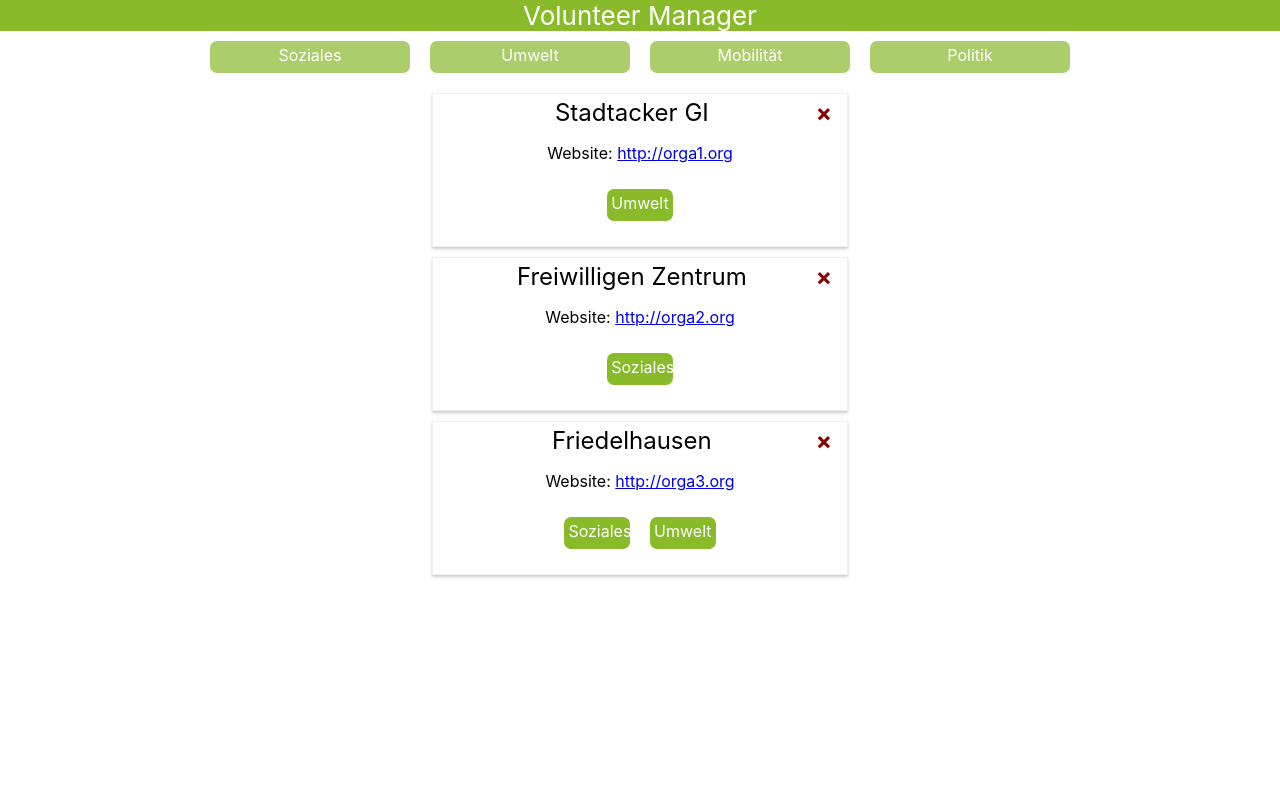
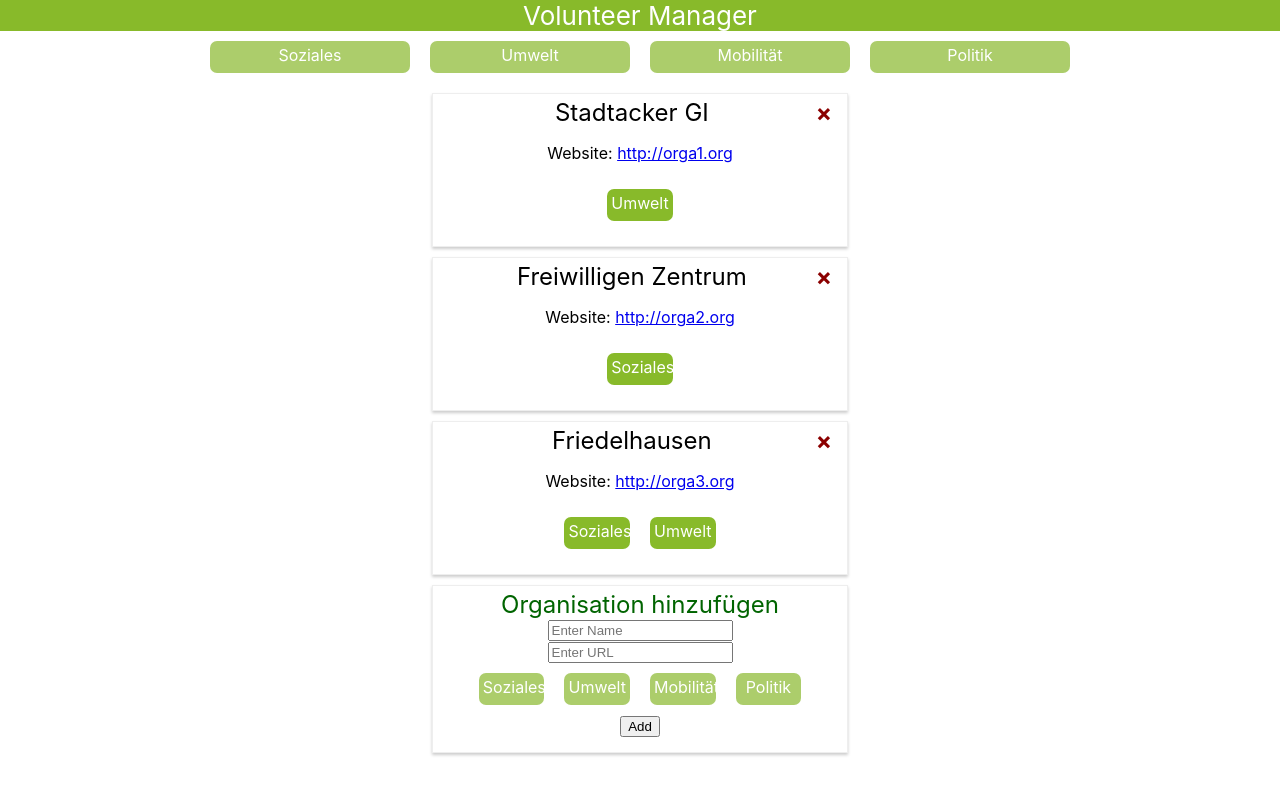
Before and after one commit to BaseVentura/Mule, a React (Create React App) app: page / in a window 1280 px wide. Shown: the top 794 px of the page. Built offline with nearby package versions, Linux system fonts and the light colour scheme.

Commit message:
Open Orgaadder per defaut in Orgalist

```diff
--- a/src/Components/OrgaAdder.js
+++ b/src/Components/OrgaAdder.js
@@ -3,9 +3,7 @@ import styles from './OrgaAdder.module.css'
 import LabelControl from './LabelControl';
 import PropTypes from 'prop-types';
 
-function OrgaAdder({labels,hide,click,show}) {
-
-    const showHideClassName = show ? styles.showDiv : styles.hideDiv;
+function OrgaAdder({labels,click}) {
 
     const [name,setName] = useState();
     const [URL,setURL] = useState();
@@ -27,11 +25,8 @@ function OrgaAdder({labels,hide,click,show}) {
     }
 
     return (
-        <div className={showHideClassName}>
-            <div className={styles.modal}>
-                <div className={styles.modalContent}>
-                    <div className={styles.modalHeader}>
-                        <span className={styles.close} onClick={hide}>×</span>
+            <div className={styles.OrgaAdder}>
+                    <div className={styles.Title}>
                         Organisation hinzufügen
                     </div>
                     <div>
@@ -49,22 +44,18 @@ function OrgaAdder({labels,hide,click,show}) {
                             id={id}
                             clicked={(event)=> buildLabel(id)}/>
                             )
-
                         )
                     }
                     </div>
                     <button onClick={()=>click(name, URL, Label, Date.now())}>Add</button>
-                </div>
+
             </div>
-        </div>
     );
 }
 
 OrgaAdder.propTypes = {
     labels: PropTypes.array.isRequired,
-    hide: PropTypes.func.isRequired,
     click: PropTypes.func.isRequired,
-    show: PropTypes.bool.isRequired
 }
 
 export default OrgaAdder;
--- a/src/Components/OrgaAdder.module.css
+++ b/src/Components/OrgaAdder.module.css
@@ -1,13 +1,20 @@
 .OrgaAdder{
-    position: relative;
-    width: 20%;
-    margin : 15px auto;
+    margin : 10px auto;
     border: 1px solid #eee;
     box-shadow: 0 2px 3px #ccc;
-    padding: 16px;
+    padding: 15px;
     text-align: center;
-    z-index: 1;
+    width: 30%;
 }
+
+.Title {
+    left: 8px;
+    top: 50%;
+    font-size: 24px;
+    margin-top: -11px;
+    color: darkgreen;
+
+  }
 
 .modal { /* Hidden by default */
     position: fixed; /* Stay in place */
```
